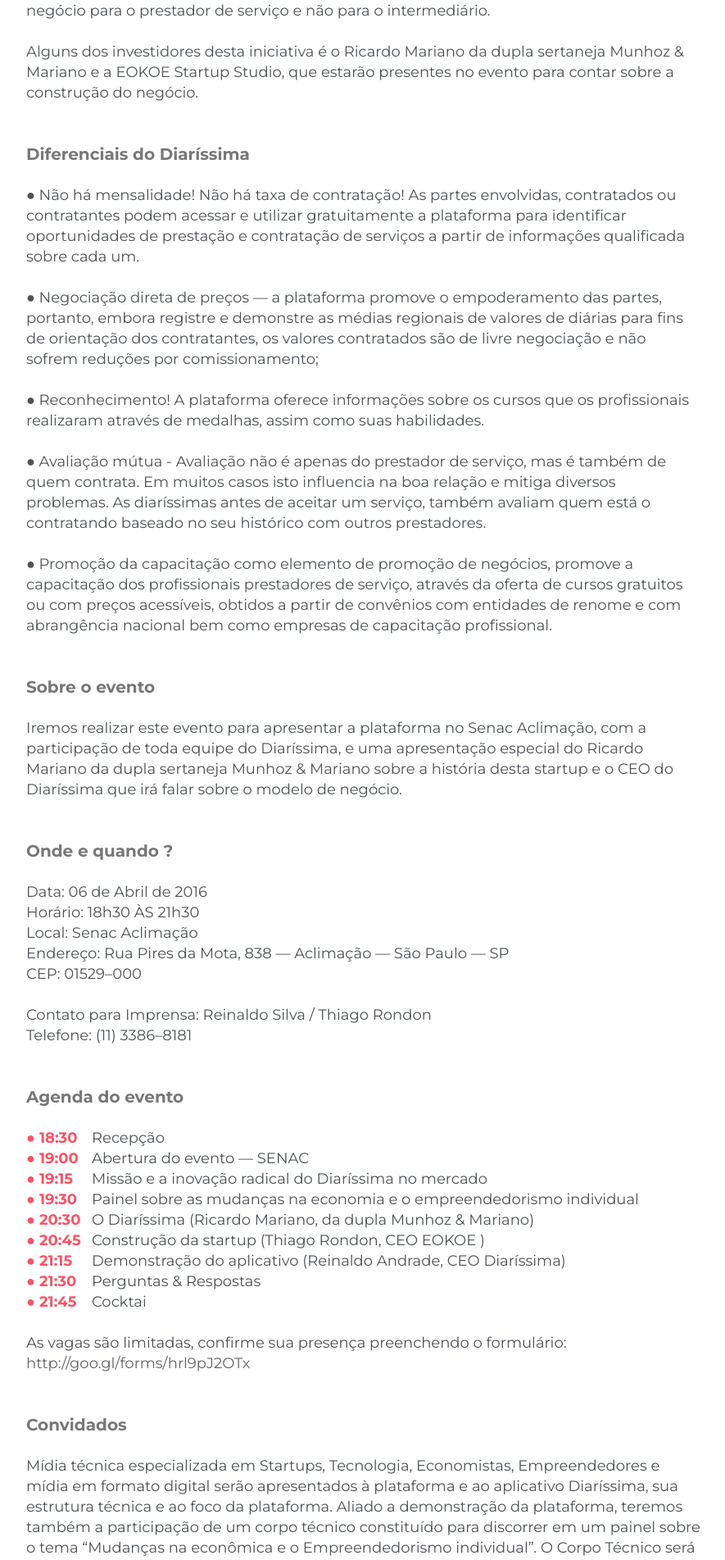
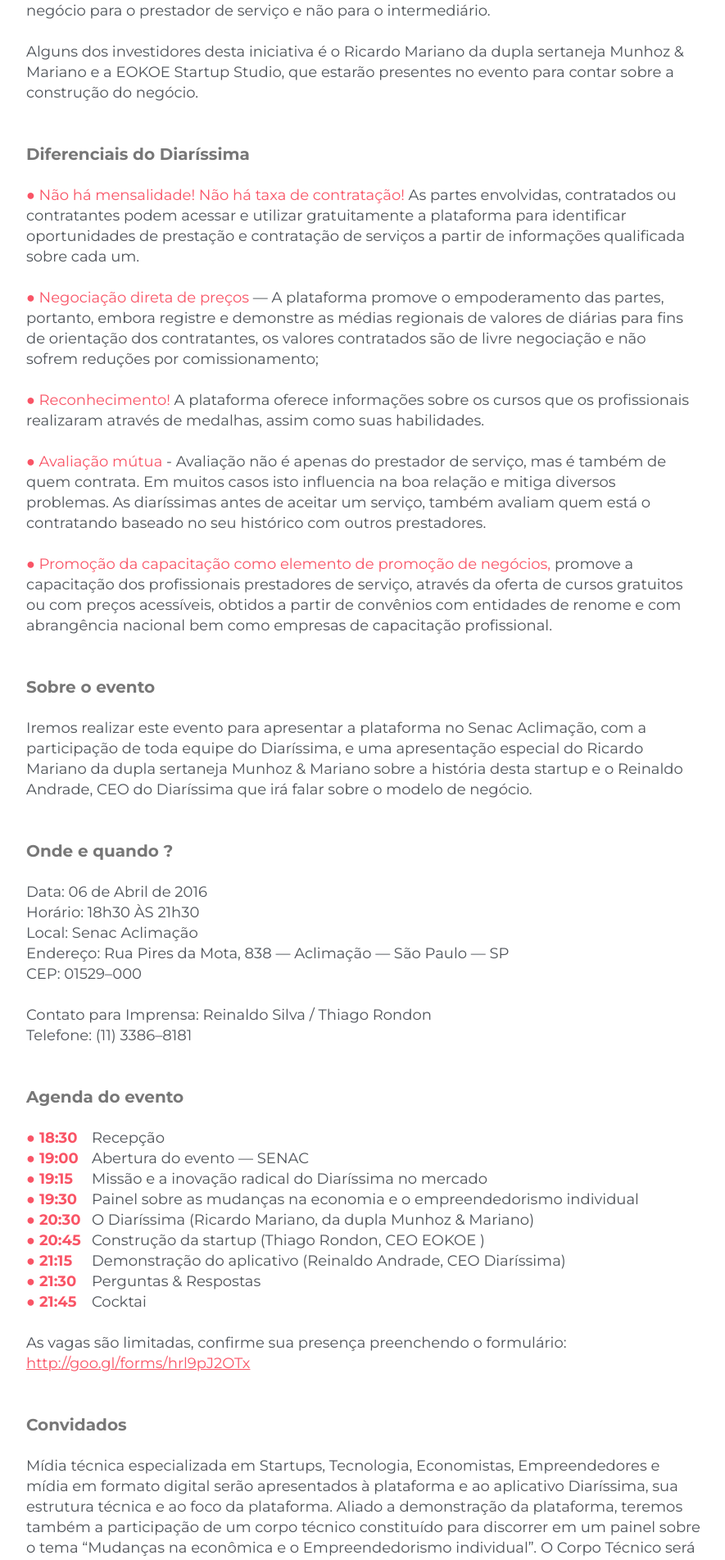
Before and after one commit to govijuan/diarissima, a PHP site: page /releases/release-lancamento.html in a window 1280 px wide. Shown: the part 928-2831 px from the top of the page at 82% size, without its empty margins (196-1081 px from the left). Run offline with PHP 8.4, Linux system fonts and the light colour scheme; some libraries are stand-ins or nearby versions; some web fonts are replaced.

Commit message:
ajustes pagina release

```diff
--- a/releases/css/style.css
+++ b/releases/css/style.css
@@ -46,7 +46,12 @@ body.cd-overlay::after {
 }
 
 a {
-  color: #666;
+  color: #F95466;
+  text-decoration: none;
+}
+
+b {
+  color: #F95466;
   text-decoration: none;
 }
 
@@ -359,14 +364,24 @@ header h1 {
     min-width:80px;
     float:left;
   }
-  .cd-faq-trigger {
+
+  .cd-faq-trigger-off a {
+  color: #F95466;
+  text-decoration: underline;
+  }
+
+  .cd-faq-lista {
     float:left;
     width:100%;
-      font-size: 18px;
+    font-size: 18px;
     font-weight: 300;
     margin: 0;
     padding: 24px 72px 24px 24px;
     text-decoration: none;
+  }
+
+  .cd-faq-lista a {
+    color:#666;
   }
 
   .whitediv{
--- a/releases/index.html
+++ b/releases/index.html
@@ -89,8 +89,8 @@
     <section class="cd-faq">
         <div class="cd-faq-items">
             <ul id="basics" class="cd-faq-group">
-                <li class="cd-faq-trigger">
-                    <a href="http://diarissima.com.br/releases/release-lancamento.html">Press-release do Lançamento do Diaríssima</a>
+                <li class="cd-faq-lista">
+                    <a href="release-lancamento.html">Press-release do Lançamento do Diaríssima</a>
                 </li>
             </ul> <!-- cd-faq-group -->
         </div>
--- a/releases/release-lancamento.html
+++ b/releases/release-lancamento.html
@@ -104,19 +104,19 @@
 
                         <p><h3>Diferenciais do Diaríssima</h3></p><br>
 
-                        <p>● Não há mensalidade! Não há taxa de contratação! As partes envolvidas, contratados ou contratantes podem acessar e utilizar gratuitamente a plataforma para identificar oportunidades de prestação e contratação de serviços a partir de informações qualificada sobre cada um.</p><br>
+                        <p><b>● Não há mensalidade! Não há taxa de contratação! </b>As partes envolvidas, contratados ou contratantes podem acessar e utilizar gratuitamente a plataforma para identificar oportunidades de prestação e contratação de serviços a partir de informações qualificada sobre cada um.</p><br>
 
-                        <p>● Negociação direta de preços — a plataforma promove o empoderamento das partes, portanto, embora registre e demonstre as médias regionais de valores de diárias para fins de orientação dos contratantes, os valores contratados são de livre negociação e não sofrem reduções por comissionamento;</p><br>
+                        <p><b>● Negociação direta de preços</b> — A plataforma promove o empoderamento das partes, portanto, embora registre e demonstre as médias regionais de valores de diárias para fins de orientação dos contratantes, os valores contratados são de livre negociação e não sofrem reduções por comissionamento;</p><br>
 
-                        <p>● Reconhecimento! A plataforma oferece informações sobre os cursos que os profissionais realizaram através de medalhas, assim como suas habilidades.</p><br>
+                        <p><b>● Reconhecimento!</b> A plataforma oferece informações sobre os cursos que os profissionais realizaram através de medalhas, assim como suas habilidades.</p><br>
 
-                        <p>● Avaliação mútua - Avaliação não é apenas do prestador de serviço, mas é também de quem contrata. Em muitos casos isto influencia na boa relação e mitiga diversos problemas. As diaríssimas antes de aceitar um serviço, também avaliam quem está o contratando baseado no seu histórico com outros prestadores.</p><br>
+                        <p><b>● Avaliação mútua</b> - Avaliação não é apenas do prestador de serviço, mas é também de quem contrata. Em muitos casos isto influencia na boa relação e mitiga diversos problemas. As diaríssimas antes de aceitar um serviço, também avaliam quem está o contratando baseado no seu histórico com outros prestadores.</p><br>
 
-                        <p>● Promoção da capacitação como elemento de promoção de negócios, promove a capacitação dos profissionais prestadores de serviço, através da oferta de cursos gratuitos ou com preços acessíveis, obtidos a partir de convênios com entidades de renome e com abrangência nacional bem como empresas de capacitação profissional.</p><br><br>
+                        <p><b>● Promoção da capacitação como elemento de promoção de negócios,</b> promove a capacitação dos profissionais prestadores de serviço, através da oferta de cursos gratuitos ou com preços acessíveis, obtidos a partir de convênios com entidades de renome e com abrangência nacional bem como empresas de capacitação profissional.</p><br><br>
 
                         <p><h3>Sobre o evento</h3></p><br>
 
-                        <p>Iremos realizar este evento para apresentar a plataforma no Senac Aclimação, com a participação de toda equipe do Diaríssima, e uma apresentação especial do Ricardo Mariano da dupla sertaneja Munhoz & Mariano sobre a história desta startup e o CEO do Diaríssima que irá falar sobre o modelo de negócio.</p><br><br>
+                        <p>Iremos realizar este evento para apresentar a plataforma no Senac Aclimação, com a participação de toda equipe do Diaríssima, e uma apresentação especial do Ricardo Mariano da dupla sertaneja Munhoz & Mariano sobre a história desta startup e o Reinaldo Andrade, CEO do Diaríssima que irá falar sobre o modelo de negócio.</p><br><br>
 
                         <p><h3>Onde e quando ?</h3></p><br>
 
@@ -167,13 +167,11 @@
 
                         <p><h3>Convidados</h3></p><br>
 
-                        <p>Mídia técnica especializada em Startups, Tecnologia, Economistas, Empreendedores e mídia em formato digital serão apresentados à plataforma e ao aplicativo Diaríssima, sua estrutura técnica e ao foco da plataforma. Aliado a demonstração da plataforma, teremos também a participação de um corpo técnico constituído para discorrer em um painel sobre o tema “Mudanças na econômica e o Empreendedorismo individual”. O Corpo Técnico será composto por convidados do Diaríssima e do SENAC Aclimação.</p><br>
-
-                        <p>Nosso evento contará com duas palestras em que tanto a Startup Studio EOKOE, onde é desenvolvido o Diaríssima, discorrerá sobre a metodologia aplicada na constituição do Diaríssima, bem como nosso parceria estratégica com o Certiface para combate à fraude.</p><br><br>
+                        <p>Mídia técnica especializada em Startups, Tecnologia, Economistas, Empreendedores e mídia em formato digital serão apresentados à plataforma e ao aplicativo Diaríssima, sua estrutura técnica e ao foco da plataforma. Aliado a demonstração da plataforma, teremos também a participação de um corpo técnico constituído para discorrer em um painel sobre o tema “Mudanças na econômica e o Empreendedorismo individual”. O Corpo Técnico será composto por convidados do Diaríssima e do SENAC Aclimação.</p><br><br>
 
                         <p><h3>Aplicativo já está na loja!</h3></p><br>
 
-                        <p><h4>Veja já o aplicativo na Google Play!</h4></p><br>
+                        <p>Veja já o aplicativo na Google Play!</p><br>
 
                         <p><a target="_blank" href="https://play.google.com/store/apps/details?id=com.eokoe.delta">https://play.google.com/store/apps/details?id=com.eokoe.delta</a></p>
                     </div> <!-- cd-faq-content -->
```
